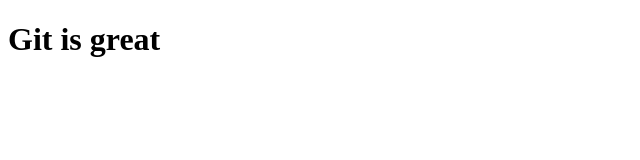
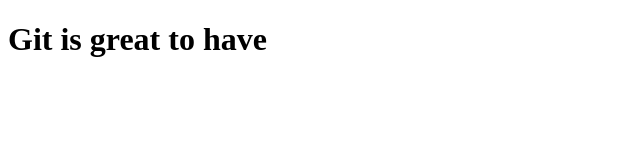
Before and after one commit to jaundi/gitproject, a plain HTML site: page index.html in a window 1280 px wide. Shown: the whole page, without its empty margins (0-640 px from the left). Drawn offline with Linux system fonts and the light colour scheme.

```diff
--- a/index.html
+++ b/index.html
@@ -9,5 +9,5 @@
 <body>
 
 </body>
-<h1>Git is great</h1>
+<h1>Git is great to have</h1>
 </html>
```
